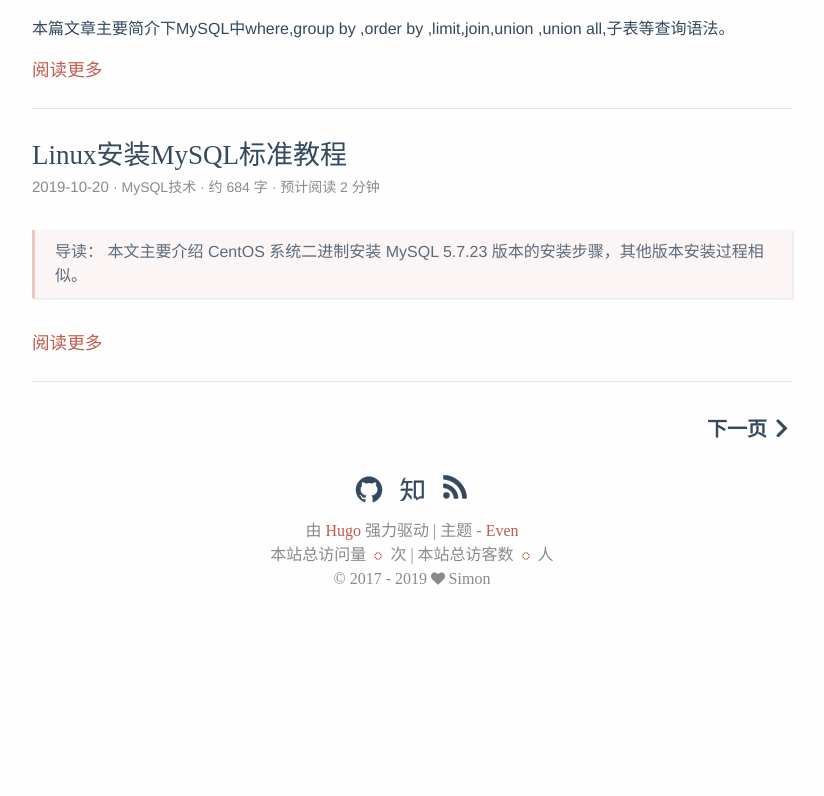
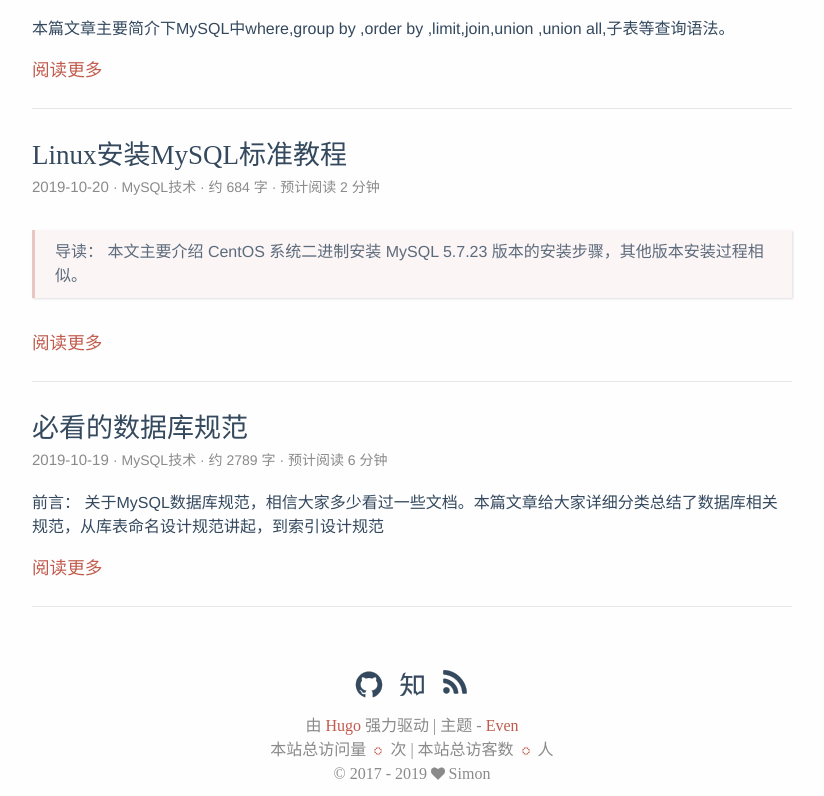
Before and after one commit to wangkunk/wangkunk.github.io, a plain HTML site: page index.html in a window 1280 px wide. Shown: the part 1002-1798 px from the top of the page, without its empty margins (228-1052 px from the left). Before the commit the page ends 1603 px from the top, so only its background shows below. Drawn offline with nearby package versions, Linux system fonts and the light colour scheme; some packages are replaced by stand-ins of ours; a script that the page names is missing.

Commit message:
20191030 commit2

```diff
--- a/index.html
+++ b/index.html
@@ -240,14 +240,34 @@
   </div>
 </article>
 
+    <article class="post">
+  <header class="post-header">
+    <h1 class="post-title"><a class="post-link" href="/post/%E5%BF%85%E7%9C%8B%E7%9A%84%E6%95%B0%E6%8D%AE%E5%BA%93%E8%A7%84%E8%8C%83/">必看的数据库规范</a></h1>
+    <div class="post-meta">
+      <span class="post-time"> 2019-10-19 </span>
+      <div class="post-category">
+          <a href="/categories/mysql%E6%8A%80%E6%9C%AF/"> MySQL技术 </a>
+          </div>
+        <span class="more-meta"> 约 2789 字 </span>
+        <span class="more-meta"> 预计阅读 6 分钟 </span>
+    </div>
+  </header>
+
+  <div class="post-content">
+    <div class="post-summary">
+      前言： 关于MySQL数据库规范，相信大家多少看过一些文档。本篇文章给大家详细分类总结了数据库相关规范，从库表命名设计规范讲起，到索引设计规范
+    </div>
+    <div class="read-more">
+      <a href="/post/%E5%BF%85%E7%9C%8B%E7%9A%84%E6%95%B0%E6%8D%AE%E5%BA%93%E8%A7%84%E8%8C%83/" class="read-more-link">阅读更多</a>
+    </div>
+  </div>
+</article>
+
     </section>
 
   <nav class="pagination">
 
-    <a class="next" href="/page/2/">
-        <span class="next-text">下一页</span>
-        <i class="iconfont icon-right"></i>
-      </a>
+
   </nav>
         </div>
 
```
